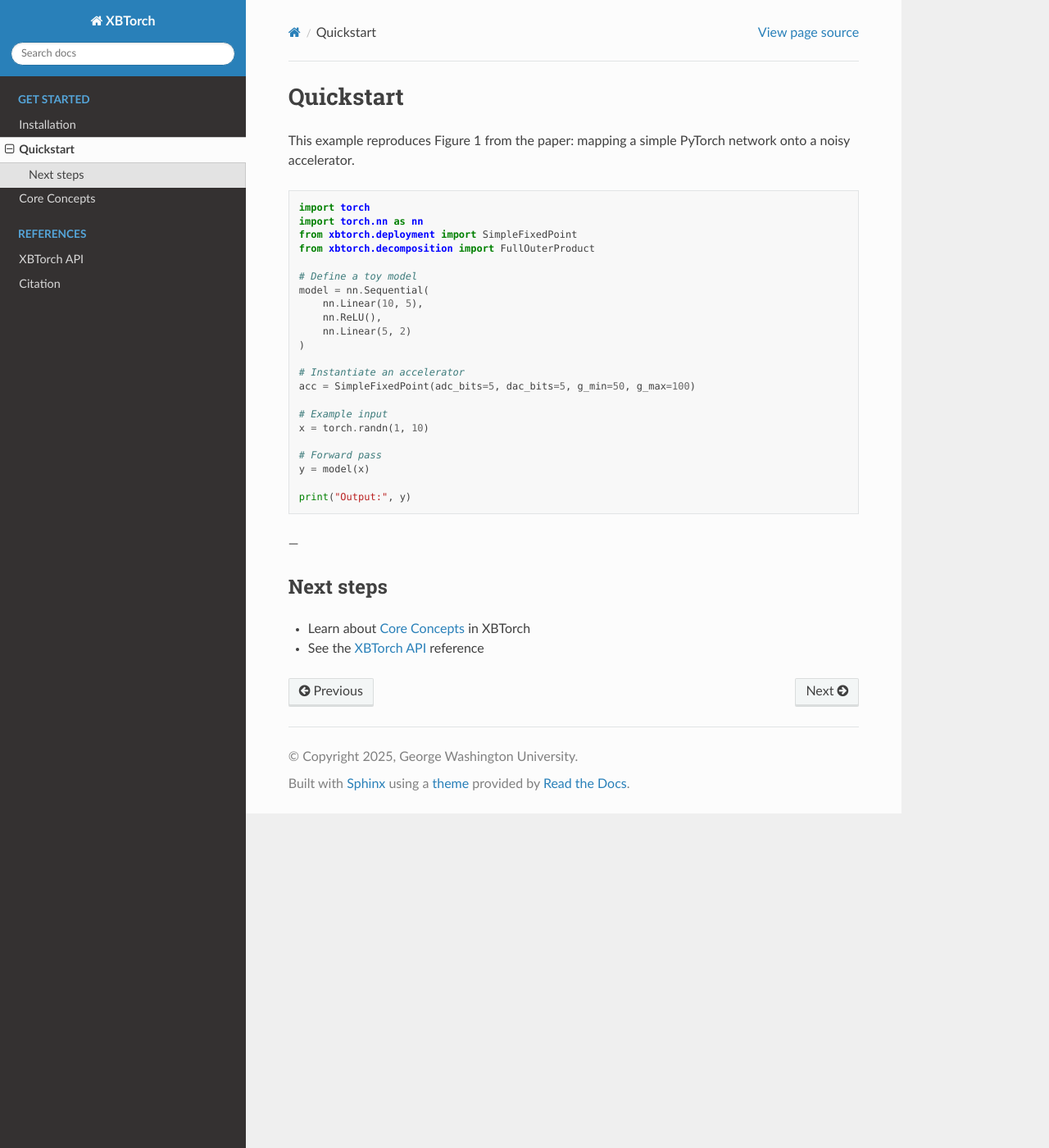
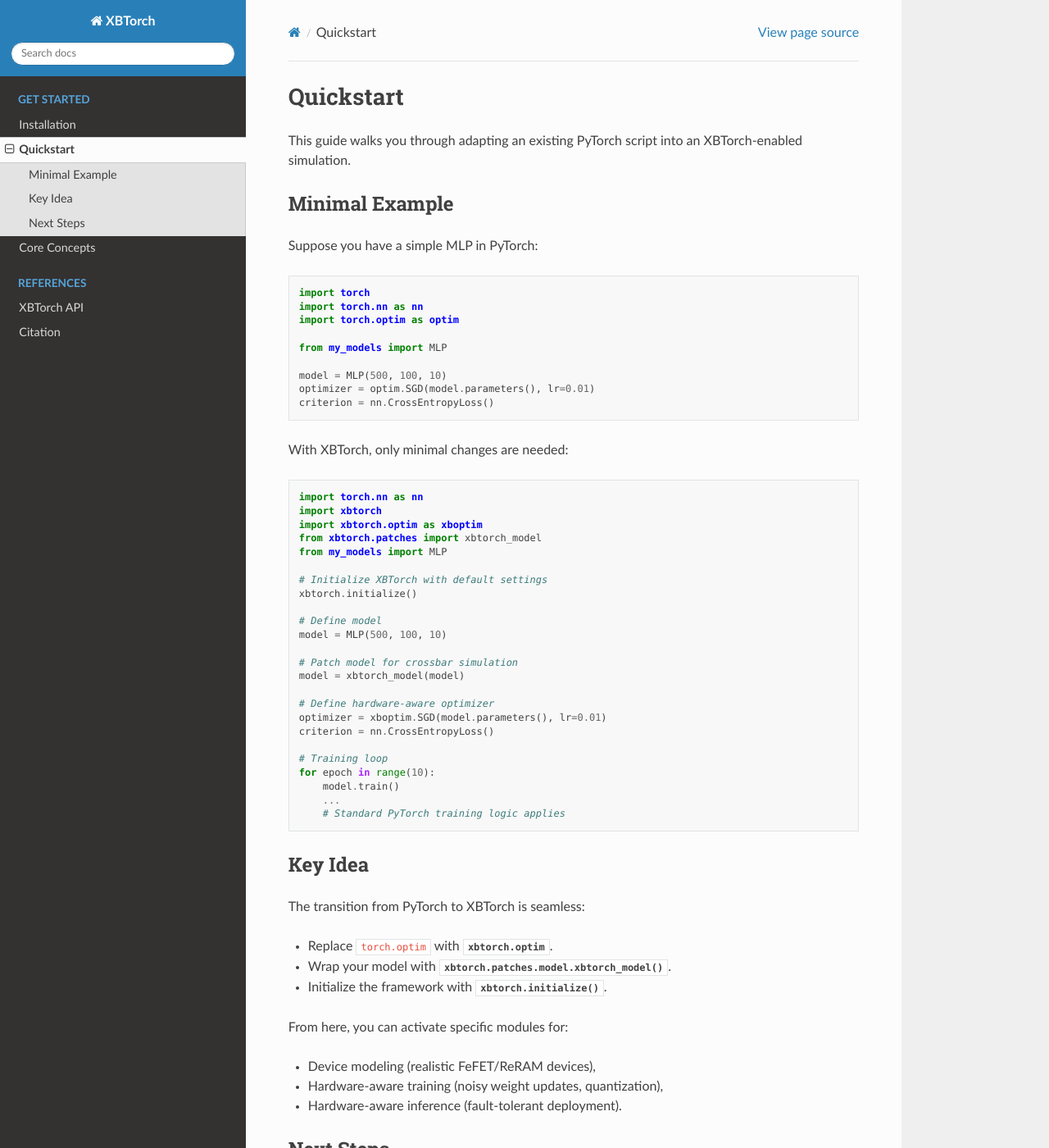
Before and after one commit to ADAM-Lab-GW/xbtorch, a Sphinx documentation site: the page built from docs/quickstart.rst, in a window 1280 px wide and 1400 px high. Shown: the whole window at 82% size. Built offline with Sphinx 7.4.7 and the Read the Docs theme 3.1.0, drawn with Linux system fonts in a browser that asks for light colours; some of the changed text lies outside the part shown.

Commit message:
doc updates

```diff
--- a/docs/citation.rst
+++ b/docs/citation.rst
@@ -6,7 +6,7 @@
 .. code-block:: bibtex
 
    @inproceedings{yousuf2025xbtorch,
-     author    = {O. Yousuf},
+     author    = {Yousuf, Osama and Glasmann, Andreu L. and Najmaei, Sina and Lueker-Boden, Martin and Adam, Gina C.},
      title     = {XBTorch: A Framework for Optimization and Study of Emerging Neuromorphic Systems},
      booktitle = {arXiv},
      year      = {2025},
--- a/docs/quickstart.rst
+++ b/docs/quickstart.rst
@@ -1,37 +1,67 @@
 Quickstart
 ==========
 
-This example reproduces Figure 1 from the paper:
-mapping a simple PyTorch network onto a noisy accelerator.
+This guide walks you through adapting an existing PyTorch script into an XBTorch-enabled simulation.
+
+Minimal Example
+---------------
+Suppose you have a simple MLP in PyTorch:
 
 .. code-block:: python
 
    import torch
    import torch.nn as nn
-   from xbtorch.deployment import SimpleFixedPoint
-   from xbtorch.decomposition import FullOuterProduct
+   import torch.optim as optim
 
-   # Define a toy model
-   model = nn.Sequential(
-       nn.Linear(10, 5),
-       nn.ReLU(),
-       nn.Linear(5, 2)
-   )
+   from my_models import MLP
 
-   # Instantiate an accelerator
-   acc = SimpleFixedPoint(adc_bits=5, dac_bits=5, g_min=50, g_max=100)
+   model = MLP(500, 100, 10)
+   optimizer = optim.SGD(model.parameters(), lr=0.01)
+   criterion = nn.CrossEntropyLoss()
 
-   # Example input
-   x = torch.randn(1, 10)
+With XBTorch, only minimal changes are needed:
 
-   # Forward pass
-   y = model(x)
+.. code-block:: python
 
-   print("Output:", y)
+   import torch.nn as nn
+   import xbtorch
+   import xbtorch.optim as xboptim
+   from xbtorch.patches import xbtorch_model
+   from my_models import MLP
 
----
+   # Initialize XBTorch with default settings
+   xbtorch.initialize()
 
-Next steps
------------
-- Learn about :doc:`concepts` in XBTorch
-- See the :doc:`api` reference
+   # Define model
+   model = MLP(500, 100, 10)
+
+   # Patch model for crossbar simulation
+   model = xbtorch_model(model)
+
+   # Define hardware-aware optimizer
+   optimizer = xboptim.SGD(model.parameters(), lr=0.01)
+   criterion = nn.CrossEntropyLoss()
+
+   # Training loop
+   for epoch in range(10):
+       model.train()
+       ...
+       # Standard PyTorch training logic applies
+
+Key Idea
+--------
+The transition from PyTorch to XBTorch is seamless:
+
+- Replace ``torch.optim`` with :mod:`xbtorch.optim`.
+- Wrap your model with :mod:`xbtorch.patches.model.xbtorch_model()`.
+- Initialize the framework with :mod:`xbtorch.initialize()`.
+
+From here, you can activate specific modules for:
+
+- Device modeling (realistic FeFET/ReRAM devices),
+- Hardware-aware training (noisy weight updates, quantization),
+- Hardware-aware inference (fault-tolerant deployment).
+
+Next Steps
+----------
+We recommend reviewing :doc:`Core Concepts <concepts>` next.
```
Also changed, not shown: docs/concepts.rst (+60 -22 lines), docs/index.rst (+42 -15 lines), docs/install.rst (+30 -14 lines).
